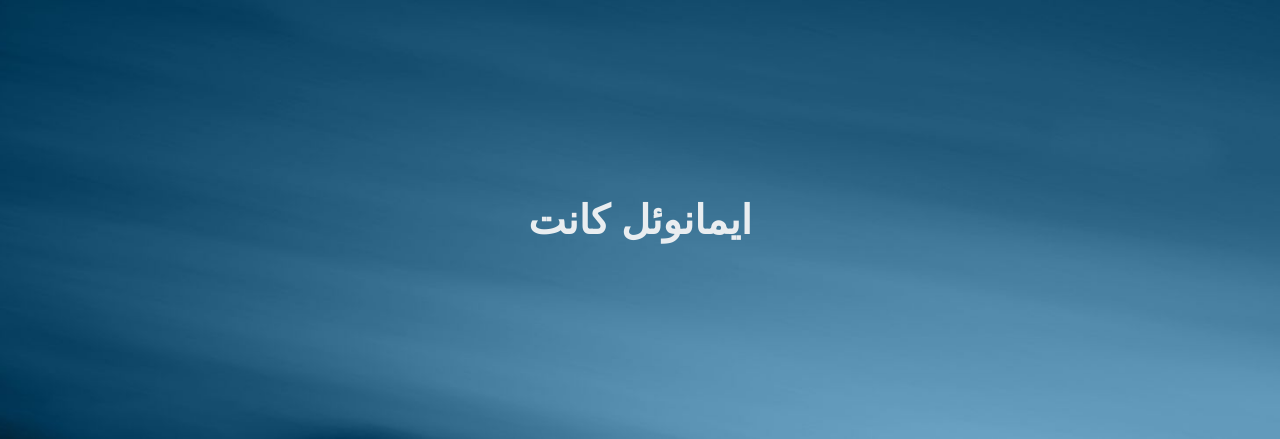
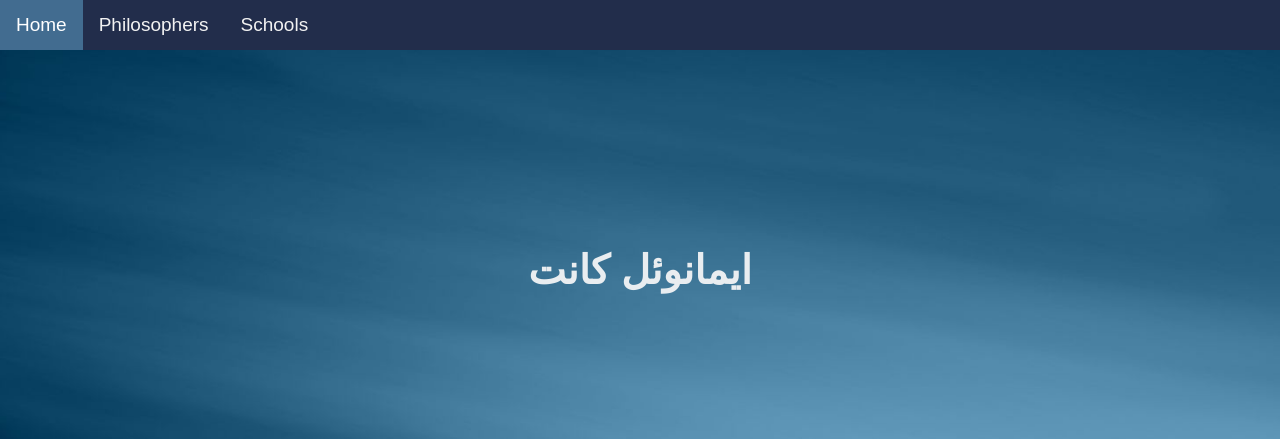
Before and after one commit to Yasi1828/Philoo, a Django app: page /PhiloApp/philosopher/2/ in a window 1280 px wide. Shown: the top 439 px of the page. Run offline with Django 5.2, Linux system fonts and the light colour scheme; data comes from the database, SQL or seed files in the repository.

Commit message:
added top nav to all the htmls

```diff
--- a/PhiloApp/templates/philosopher_detail.html
+++ b/PhiloApp/templates/philosopher_detail.html
@@ -6,6 +6,11 @@
     <meta name="viewport" content="width=device-width, initial-scale=1.0" />
     <title>{{ philosopher.FullName }}</title>
     <link rel="stylesheet" href="{% static 'css/styles.css' %}" />
+    <div class="topnav">
+      <a class="active" href="{% url 'index' %}">Home</a>
+      <a href="{% url 'philosopher_list' %}">Philosophers</a>
+      <a href="{% url 'school_list' %}">Schools</a>
+    </div>
   </head>
   <body>
     <header>
--- a/PhiloApp/templates/school_detail.html
+++ b/PhiloApp/templates/school_detail.html
@@ -6,6 +6,11 @@
     <meta name="viewport" content="width=device-width, initial-scale=1.0" />
     <title>{{ school.Name }}</title>
     <link rel="stylesheet" href="{% static 'css/styles.css' %}" />
+    <div class="topnav">
+      <a class="active" href="{% url 'index' %}">Home</a>
+      <a href="{% url 'philosopher_list' %}">Philosophers</a>
+      <a href="{% url 'school_list' %}">Schools</a>
+    </div>
   </head>
   <body>
     <header>
```
